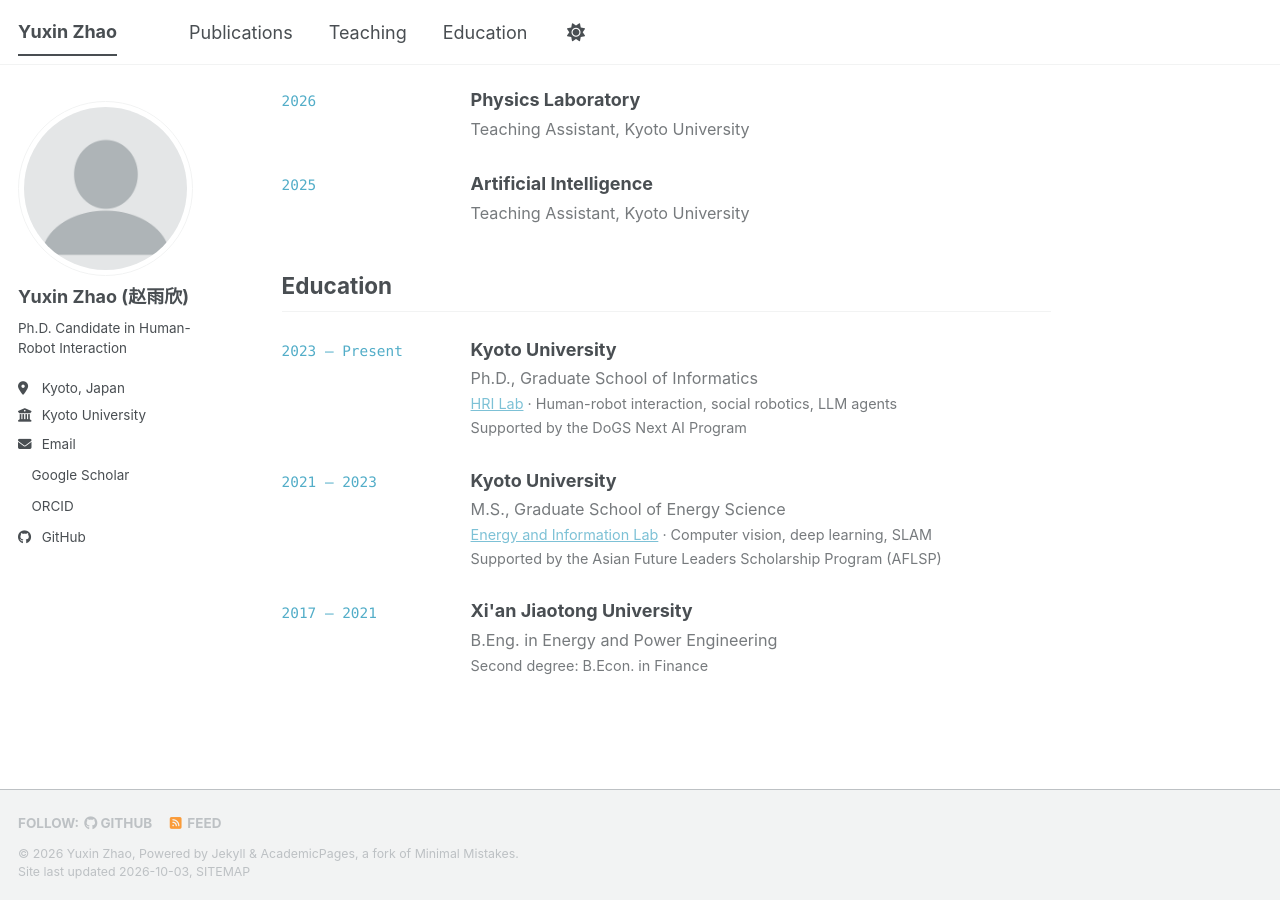
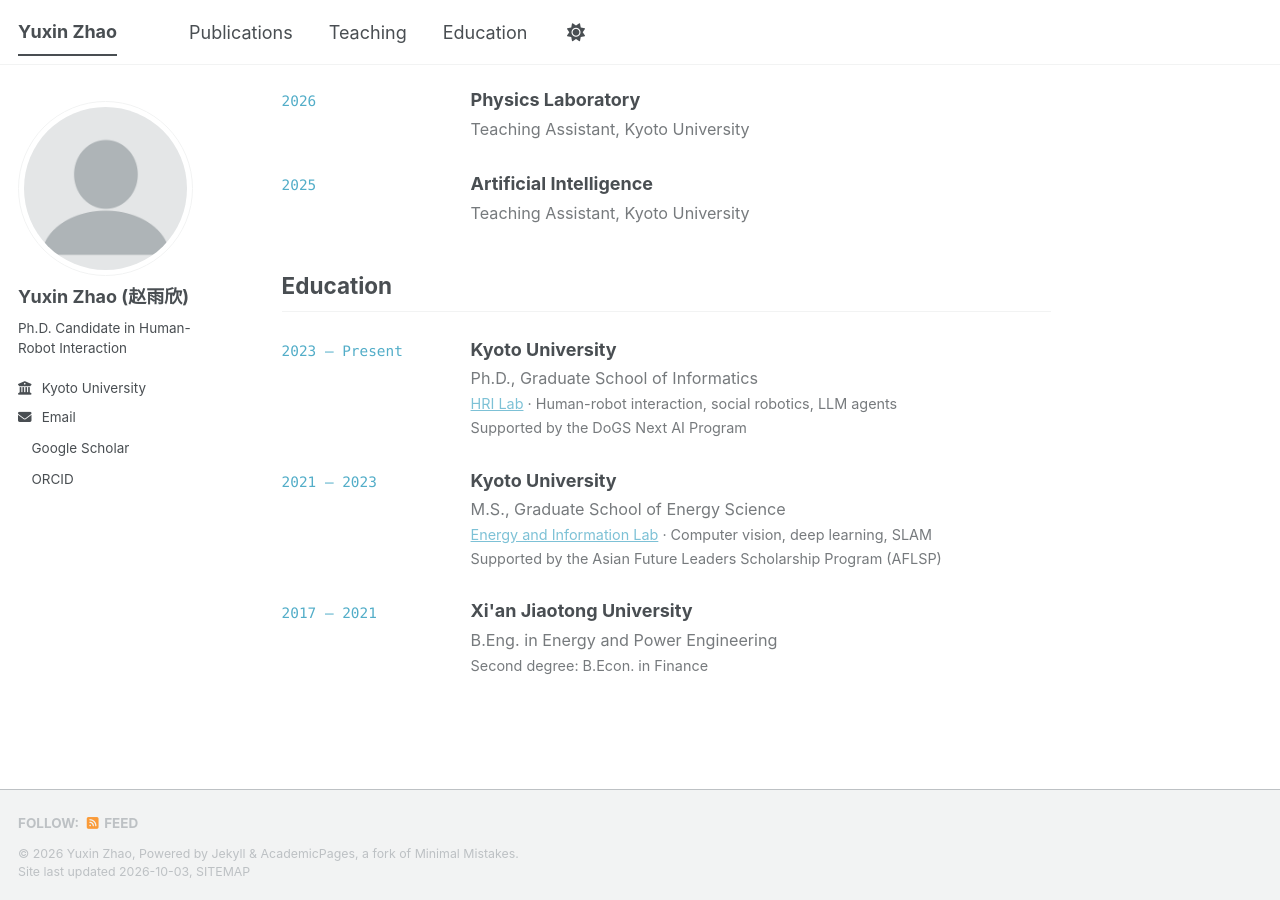
Before and after one commit to ZhaoYuxin9/ZhaoYuxin9.github.io, a Jekyll site: the page built from _pages/about.md, in a window 1280 px wide and 900 px high, scrolled down 859 px. Built offline with Jekyll 4.4.1, drawn with Linux system fonts in a browser that asks for light colours; a style sheet for code colours, icons or effects is not loaded.

Commit message:
Remove location and GitHub from profile
Co-Authored-By: Claude Opus 5.5 <noreply@anthropic.com>

```diff
--- a/_config.yml
+++ b/_config.yml
@@ -27,7 +27,7 @@ author:
   name             : "Yuxin Zhao (赵雨欣)"
   pronouns         : # example: "she/her"
   bio              : "Ph.D. Candidate in Human-Robot Interaction"
-  location         : "Kyoto, Japan"
+  location         :
   employer         : "Kyoto University"
   uri              : # URL
   email            : "zhaoyuxin99@gmail.com"
@@ -51,7 +51,7 @@ author:
   bitbucket        : # Username - Update with your username on the site
   codepen          : # Username
   dribbble         : # Username
-  github           : "ZhaoYuxin9"
+  github           :
   kaggle           : # Username
   stackoverflow    : # User number or user number and name (i.e., use "1" or "1/jeff-atwood")
 
```
